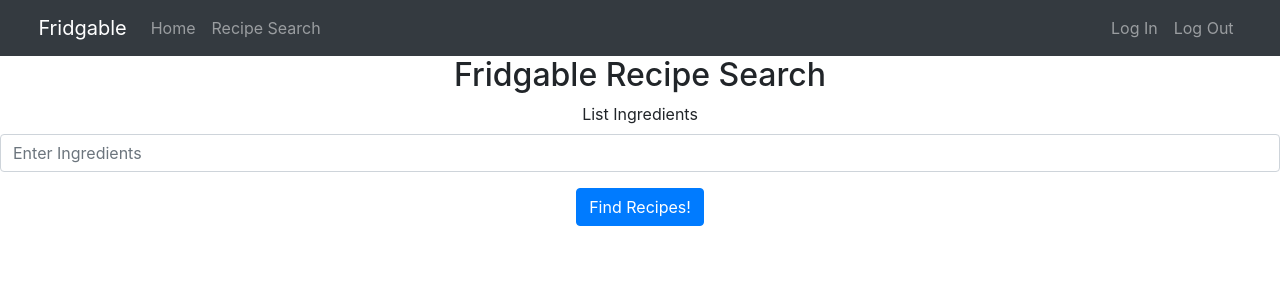
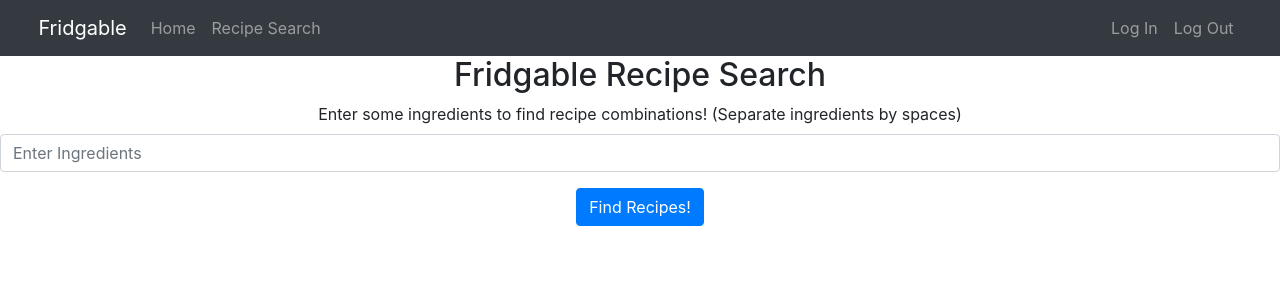
Before and after one commit to TAbbott117/fridge-cleaner, a React (Create React App) app in the folder frontend/: page /recipes in a window 1280 px wide. Shown: the top 300 px of the page. Built offline with nearby package versions, Linux system fonts and the light colour scheme.

Commit message:
Properly formats recipe search queries

```diff
--- a/frontend/src/pages/RecipeSearch.js
+++ b/frontend/src/pages/RecipeSearch.js
@@ -1,16 +1,18 @@
-import { Link, Redirect } from "react-router-dom"
+import { Redirect } from "react-router-dom"
 import {Form, Button} from 'react-bootstrap'
-import { useEffect, useState } from "react"
+import { useState } from "react"
 
 function RecipeSearch(props){
   const [recipe, setRecipe] = useState(null)
   const [redirect, setRedirect] = useState(false)
 
+  //Takes form data and formats ingredients to be queried in RecipePuppy api call
   const handleRecipe = (e) => {
     e.preventDefault()
     let ingredients = e.target.elements[0].value
-    console.log(ingredients)
-    setRecipe(ingredients)
+    ingredients = ingredients.toLowerCase()
+    let formattedIngredients = ingredients.split(" ").join("_")
+    setRecipe(formattedIngredients)
     setRedirect(true)
 }
 
@@ -23,7 +25,7 @@ function RecipeSearch(props){
           <h2>Fridgable Recipe Search</h2>
           <Form onSubmit={handleRecipe}>
             <Form.Group controlId="ingr">
-              <Form.Label>List Ingredients</Form.Label>
+              <Form.Label>Enter some ingredients to find recipe combinations! (Separate ingredients by spaces)</Form.Label>
               <Form.Control type="ingredient" placeholder="Enter Ingredients"/>
             </Form.Group>
             <Button variant="primary" type="submit">Find Recipes!</Button>
@@ -39,5 +41,4 @@ function RecipeSearch(props){
     </div>
   )
 }
-//<Link to={recipeLink}><Button type="submit">GO!</Button></Link>
 export default RecipeSearch;
```
